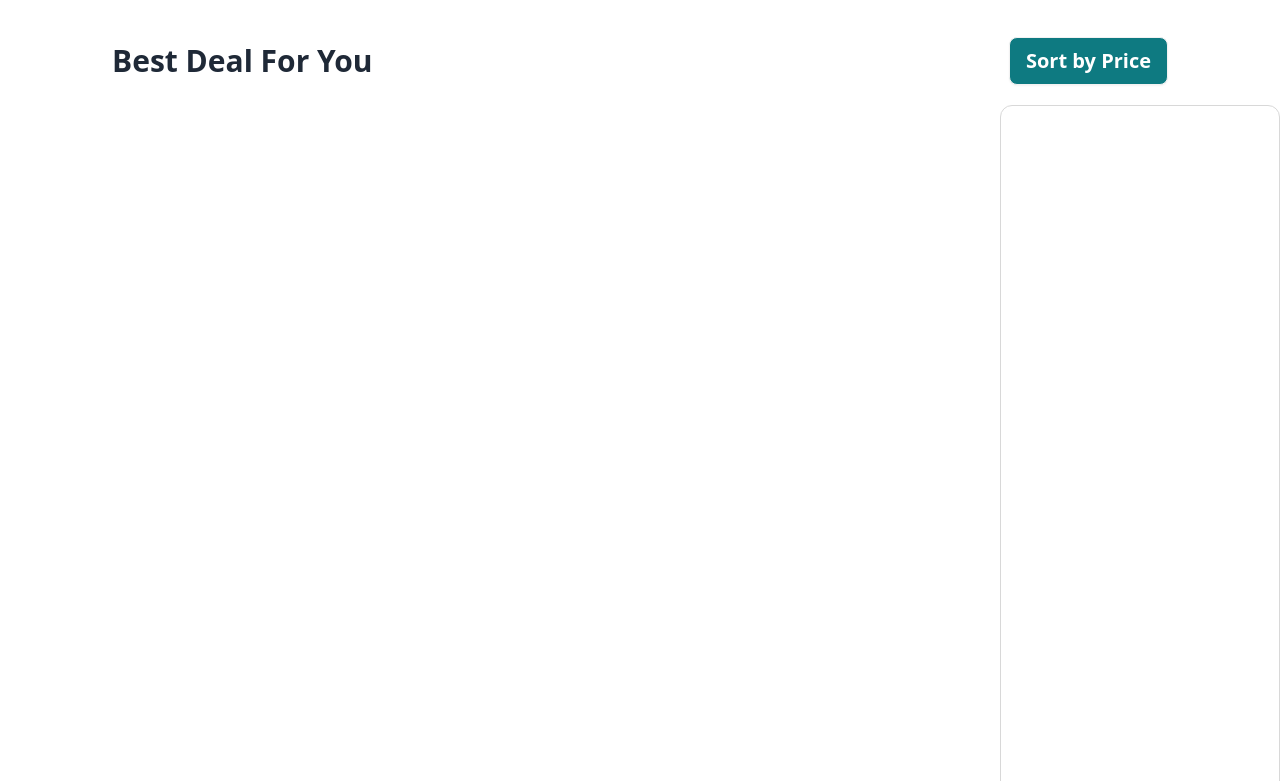
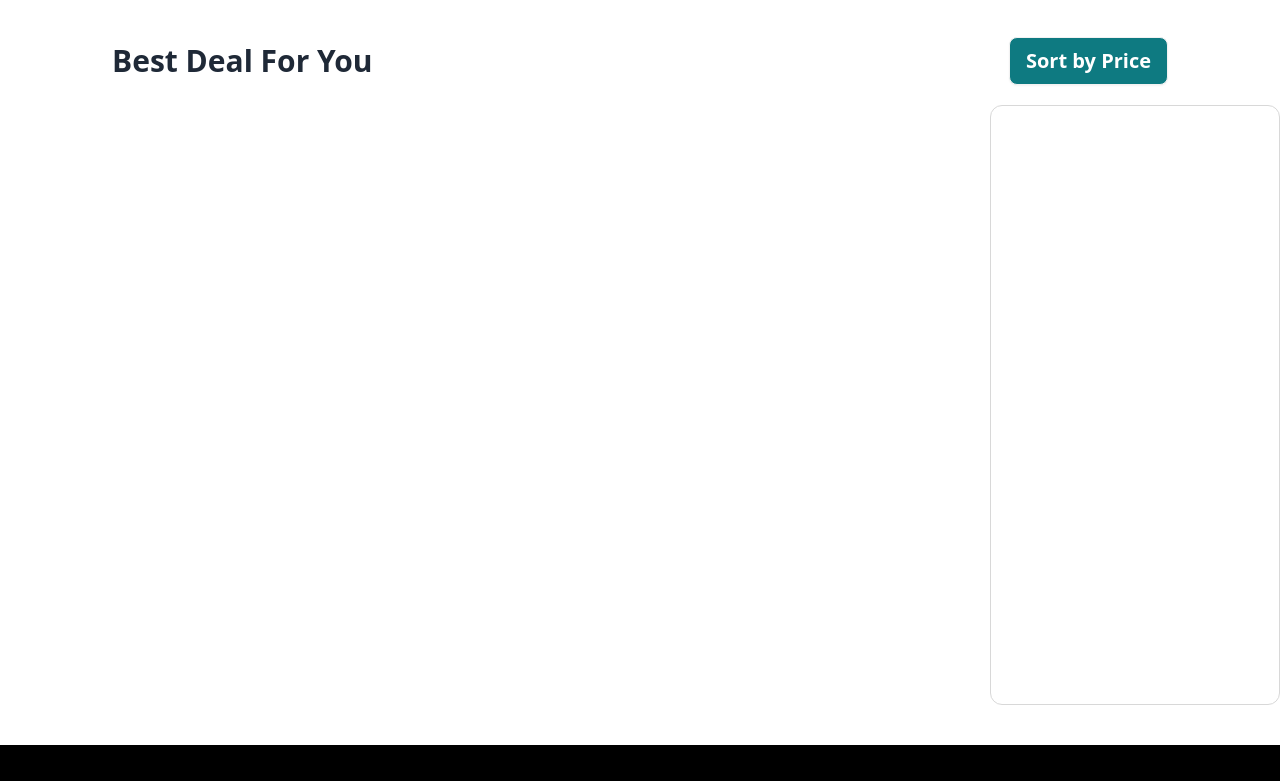
Before and after one commit to asamabdullah/Assignment-6, a plain HTML site: page index.html in a window 1280 px wide. Shown: the part 1439-2220 px from the top of the page. Drawn offline with nearby package versions, Linux system fonts and the light colour scheme; no server answers.

Commit message:
added something new

```diff
--- a/index.html
+++ b/index.html
@@ -236,7 +236,7 @@
 
                 <div class="flex justify-center">
 
-                    <div class="h-[1000px] w-[280px] min-w-60 rounded-xl p-5 gap-2 md:mt-0 mt-5" id="side-bar">
+                    <div class="h-[600px] w-[290px] min-w-60 rounded-xl p-5 gap-2 md:mt-0 mt-5 grid grid-cols-2" id="side-bar">
 
 
                     </div>
```
